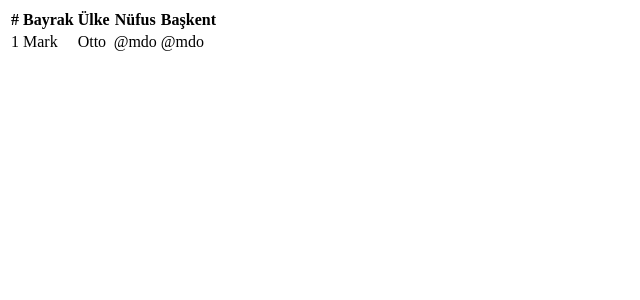
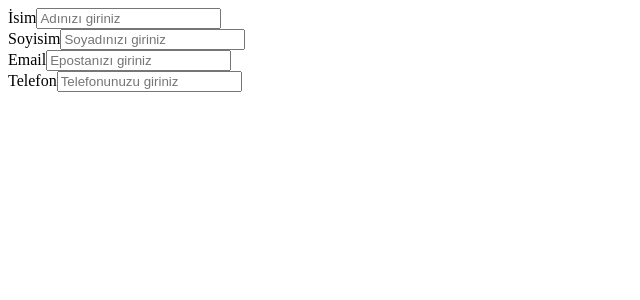
Before and after one commit to 4liCicek/React, a React (Create React App) app in the folder my-app/: page / in a window 1280 px wide. Shown: the top 300 px of the page, without its empty margins (0-640 px from the left). Built offline with nearby package versions, Linux system fonts and the light colour scheme; no server answers.

Commit message:
Update App.js

```diff
--- a/my-app/src/App.js
+++ b/my-app/src/App.js
@@ -26,7 +26,7 @@ import State from "./components/15-usestate/state";
 import Stateless from "./components/15-usestate/stateless";
 import Counter from "./components/16-counter/counter";
 import Birthday from "./components/17-birthday/birthday";
-import UseEffect1 from "./components/18-useeffect/useeffect1";
+import UseEffect from "./components/18-useeffect/useeffect1";
 import UseEffect2 from "./components/18-useeffect/useeffect2";
 import Clock3 from "./components/19-clock3/clock3";
 import CountryFilter from "./components/20-country-filter/country-filter";
@@ -35,6 +35,11 @@ import UseRef from "./components/21-useref/useref";
 import ClassComp from "./components/22-class-type-component/class-comp";
 import UserCards from "./components/23-fetch-users/user-cards";
 import Countries from "./components/24-axios-countries/countries";
+import ParentComp from "./components/25-child-to-parent/parent-comp";
+import Form1 from "./components/26-forms/form1";
+import Form2 from "./components/26-forms/form2";
+import Form3 from "./components/26-forms/form3";
+import Form4 from "./components/26-forms/form4";
 
 const App = () => {
 
@@ -78,10 +83,14 @@ const App = () => {
         <Scroll/>
         <ClassComp/>
         <UserCards/>
-
+        <Countries/>
+        <ParentComp/>
+        <Form1/>
+        <Form2/>
+        <Form3/>
  */}
 
-        <Countries/>
+        <Form4/>
 
 
     </div>
```
